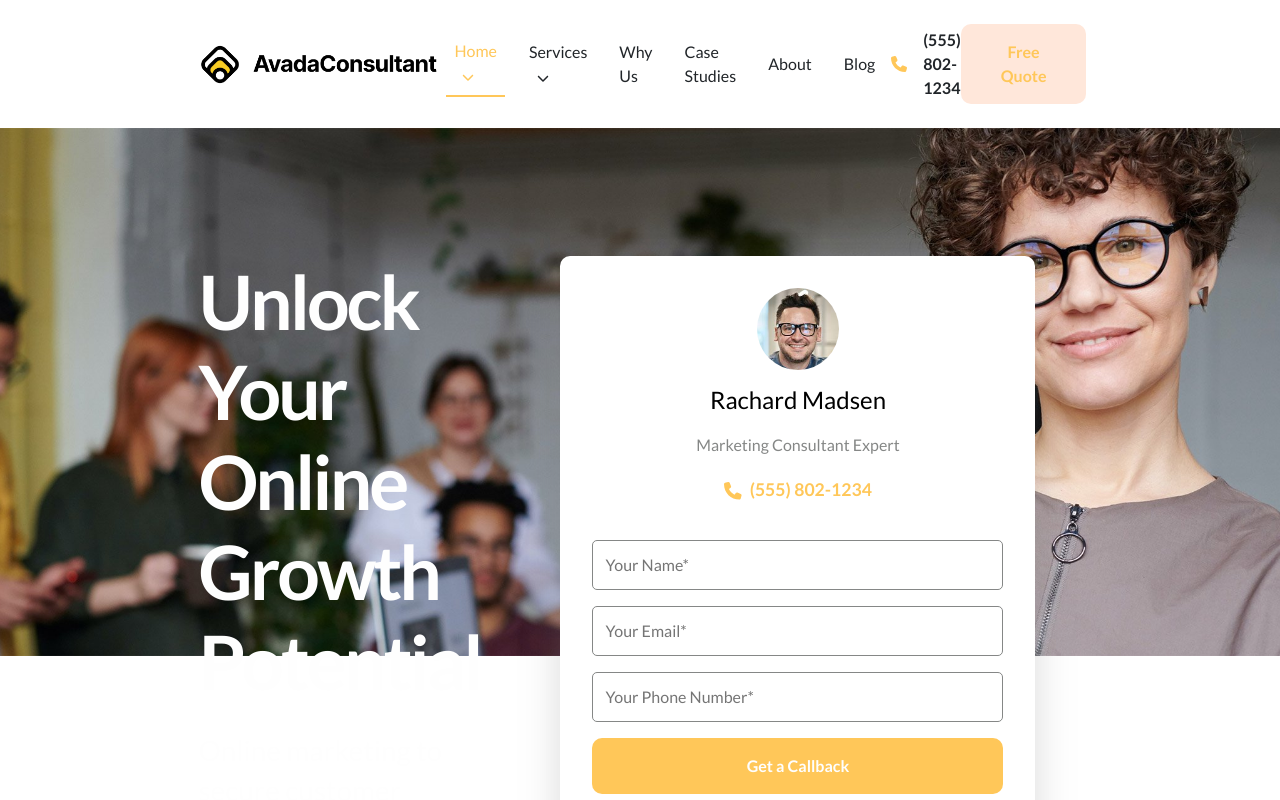
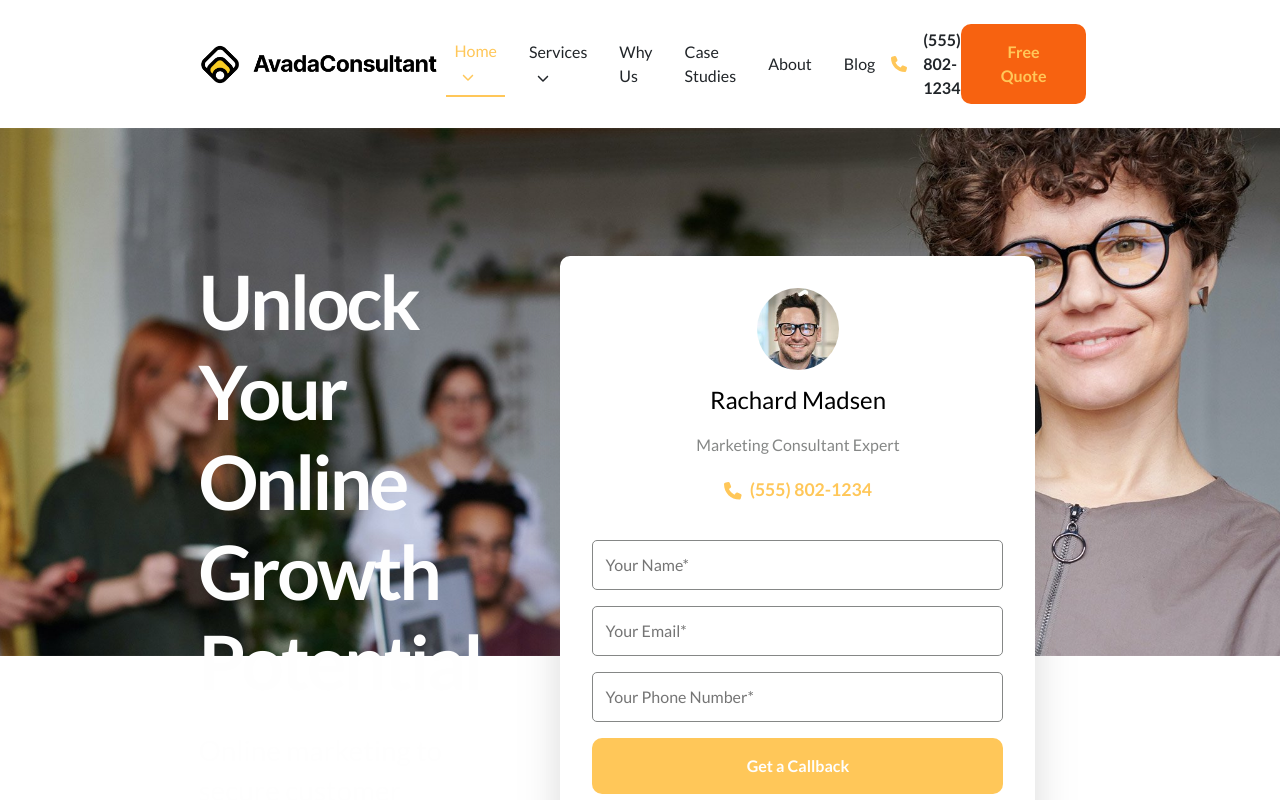
Before and after one commit to AngeloTripodi/proj-html-vuejs, a Vue app: page / in a window 1280 px wide. In both pictures the pointer is over the button "Free Quote". Shown: the top 800 px of the page. Built offline with nearby package versions, Linux system fonts and the light colour scheme.

Commit message:
add hover on button component

```diff
--- a/src/components/ButtonComponent.vue
+++ b/src/components/ButtonComponent.vue
@@ -38,5 +38,9 @@ button {
     color: $main-white;
     padding: 1rem 2.5rem;
     font-weight: bold;
+
+    &:hover {
+        background-color: #f76210;
+    }
 }
 </style>
--- a/src/components/HeaderComponent.vue
+++ b/src/components/HeaderComponent.vue
@@ -131,6 +131,10 @@ export default {
     .button {
         background-color: $lite-orange;
         color: $main-orange;
+
+        &:hover {
+            background-color: #f76210;
+        }
     }
 }
 </style>
--- a/src/components/PopupCall.vue
+++ b/src/components/PopupCall.vue
@@ -79,6 +79,10 @@ export default {
         padding: 1rem 2.5rem;
         margin-right: 3rem;
         font-weight: bold;
+
+        &:hover {
+            background-color: #f76210;
+        }
     }
 }
 </style>
```
